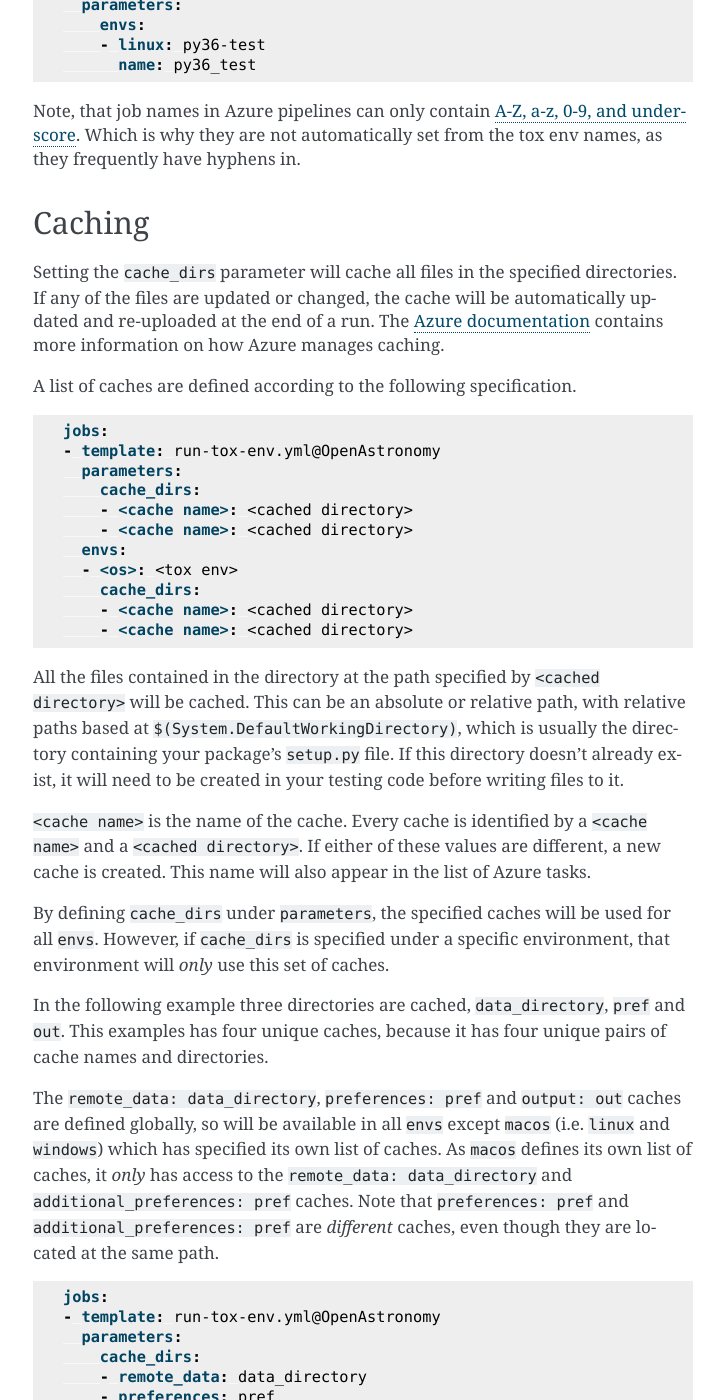
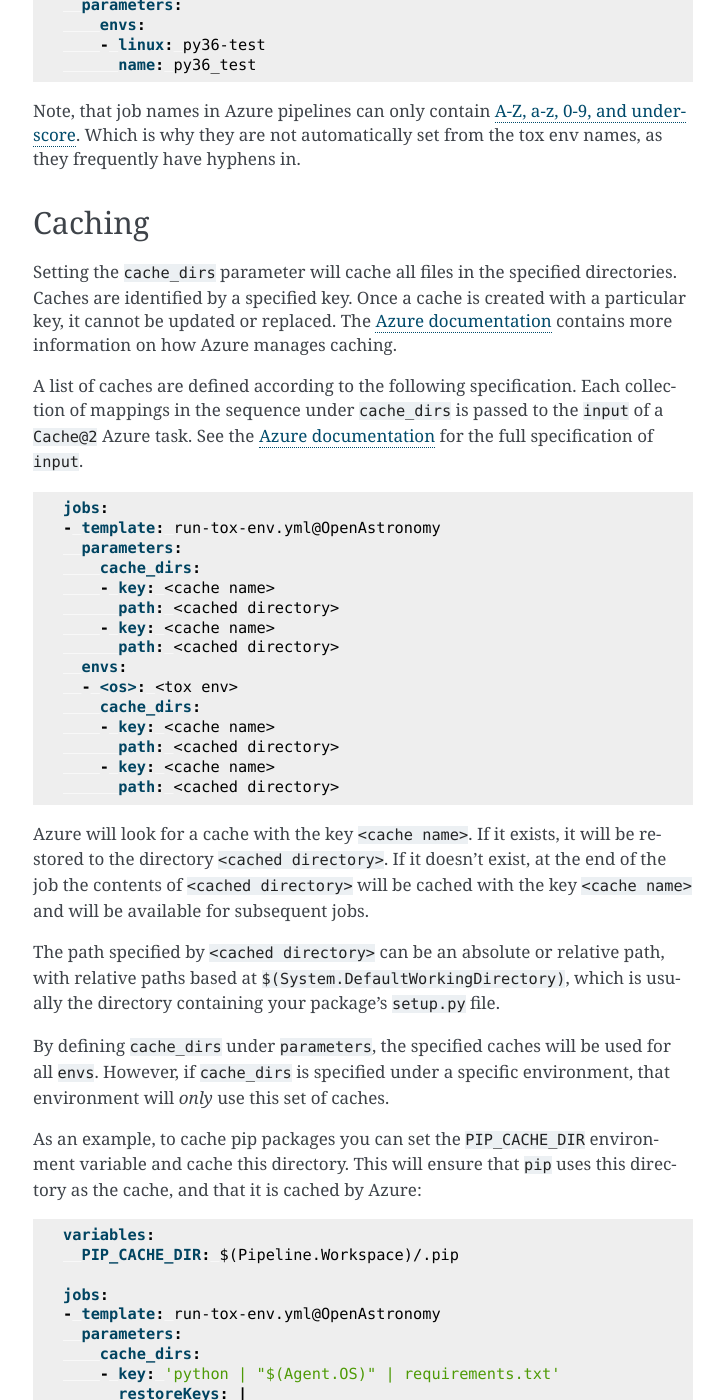
Before and after one commit to OpenAstronomy/azure-pipelines-templates, a Sphinx documentation site: the page built from docs/run_tox_env.rst, in a window 1280 px wide and 1400 px high, scrolled down 4760 px. Shown: the whole window, without its empty margins (387-1111 px from the left). Built offline with Sphinx 7.4.7, drawn with Linux system fonts in a browser that asks for light colours; some of the changed text lies outside the part shown.

Commit message:
Change spec
Signed-off-by: Conor MacBride <conor@macbride.me>

```diff
--- a/docs/run_tox_env.rst
+++ b/docs/run_tox_env.rst
@@ -258,13 +258,18 @@
 Caching
 -------
 Setting the ``cache_dirs`` parameter will cache all files in the specified
-directories. If any of the files are updated or changed, the cache will be
-automatically updated and re-uploaded at the end of a run.
+directories. Caches are identified by a specified key. Once a cache is
+created with a particular key, it cannot be updated or replaced.
 The `Azure documentation
 <https://docs.microsoft.com/en-us/azure/devops/pipelines/release/caching?view=azure-devops#using-the-cache-task>`__
 contains more information on how Azure manages caching.
 
 A list of caches are defined according to the following specification.
+Each collection of mappings in the sequence under ``cache_dirs`` is passed to
+the ``input`` of a ``Cache@2`` Azure task.
+See the `Azure documentation
+<https://docs.microsoft.com/en-us/azure/devops/pipelines/release/caching?view=azure-devops#using-the-cache-task>`__
+for the full specification of ``input``.
 
 .. code:: yaml
 
@@ -272,60 +277,32 @@
     - template: run-tox-env.yml@OpenAstronomy
       parameters:
         cache_dirs:
-        - <cache name>: <cached directory>
-        - <cache name>: <cached directory>
+        - key: <cache name>
+          path: <cached directory>
+        - key: <cache name>
+          path: <cached directory>
       envs:
       - <os>: <tox env>
         cache_dirs:
-        - <cache name>: <cached directory>
-        - <cache name>: <cached directory>
+        - key: <cache name>
+          path: <cached directory>
+        - key: <cache name>
+          path: <cached directory>
 
 
-All the files contained in the directory at the path specified by
-``<cached directory>`` will be cached. This can be an absolute or relative
+Azure will look for a cache with the key ``<cache name>``.
+If it exists, it will be restored to the directory ``<cached directory>``.
+If it doesn't exist, at the end of the job the contents of
+``<cached directory>`` will be cached with the key ``<cache name>``
+and will be available for subsequent jobs.
+
+The path specified by ``<cached directory>`` can be an absolute or relative
 path, with relative paths based at ``$(System.DefaultWorkingDirectory)``,
 which is usually the directory containing your package's ``setup.py`` file.
-If this directory doesn't already exist, it will need to be created in your
-testing code before writing files to it.
-
-``<cache name>`` is the name of the cache.
-Every cache is identified by a ``<cache name>`` and a ``<cached directory>``.
-If either of these values are different, a new cache is created.
-This name will also appear in the list of Azure tasks.
 
 By defining ``cache_dirs`` under ``parameters``, the specified caches will be
 used for all ``envs``. However, if ``cache_dirs`` is specified under a specific
 environment, that environment will *only* use this set of caches.
-
-In the following example three directories are cached, ``data_directory``, ``pref``
-and ``out``. This examples has four unique caches, because it has four unique
-pairs of cache names and directories.
-
-The ``remote_data: data_directory``, ``preferences: pref`` and ``output: out``
-caches are defined globally, so will be available in all ``envs`` except ``macos``
-(i.e. ``linux`` and ``windows``) which has specified its own list of caches.
-As ``macos`` defines its own list of caches, it *only* has access to the
-``remote_data: data_directory`` and ``additional_preferences: pref`` caches.
-Note that ``preferences: pref`` and ``additional_preferences: pref`` are
-*different* caches, even though they are located at the same path.
-
-.. code:: yaml
-
-    jobs:
-    - template: run-tox-env.yml@OpenAstronomy
-      parameters:
-        cache_dirs:
-        - remote_data: data_directory
-        - preferences: pref
-        - output: out
-      envs:
-      - linux: py39
-      - macos: py38-extra
-        cache_dirs:
-        - remote_data: data_directory
-        - additional_preferences: pref
-      - windows: py38
-
 
 As an example, to cache pip packages you can set the ``PIP_CACHE_DIR`` environment variable
 and cache this directory. This will ensure that ``pip`` uses this directory as the cache, and
@@ -340,7 +317,11 @@
     - template: run-tox-env.yml@OpenAstronomy
       parameters:
         cache_dirs:
-        - pip: $(PIP_CACHE_DIR)
+        - key: 'python | "$(Agent.OS)" | requirements.txt'
+          restoreKeys: |
+            python | "$(Agent.OS)"
+            python
+          path: $(PIP_CACHE_DIR)
 
 
 Docker Jobs
```
Also changed, not shown: other parts of docs/run_tox_env.rst (+2 -0 lines), azure-pipelines.yml (+13 -6 lines), run-tox-env.yml (+22 -12 lines), test.py (+9 -47 lines), 1 other file.
